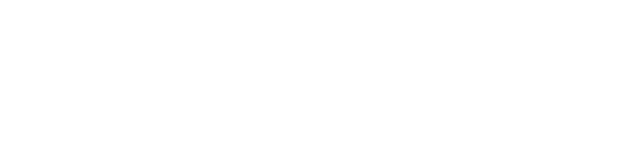
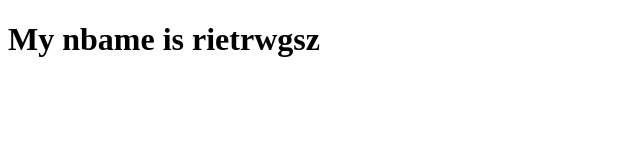
Before and after one commit to riteshkhada/ritesh, a plain HTML site: page index.html in a window 1280 px wide. Shown: the whole page, without its empty margins (0-640 px from the left). Drawn offline with Linux system fonts and the light colour scheme.

Commit message:
added html

```diff
--- a/index.html
+++ b/index.html
@@ -8,5 +8,7 @@
 		<meta name="viewport" content="width=device-width, initial-scale=1.0" />
 		<title>Document</title>
 	</head>
-	<body></body>
+	<body>
+		<h1>My nbame is rietrwgsz</h1>
+	</body>
 </html>
```
